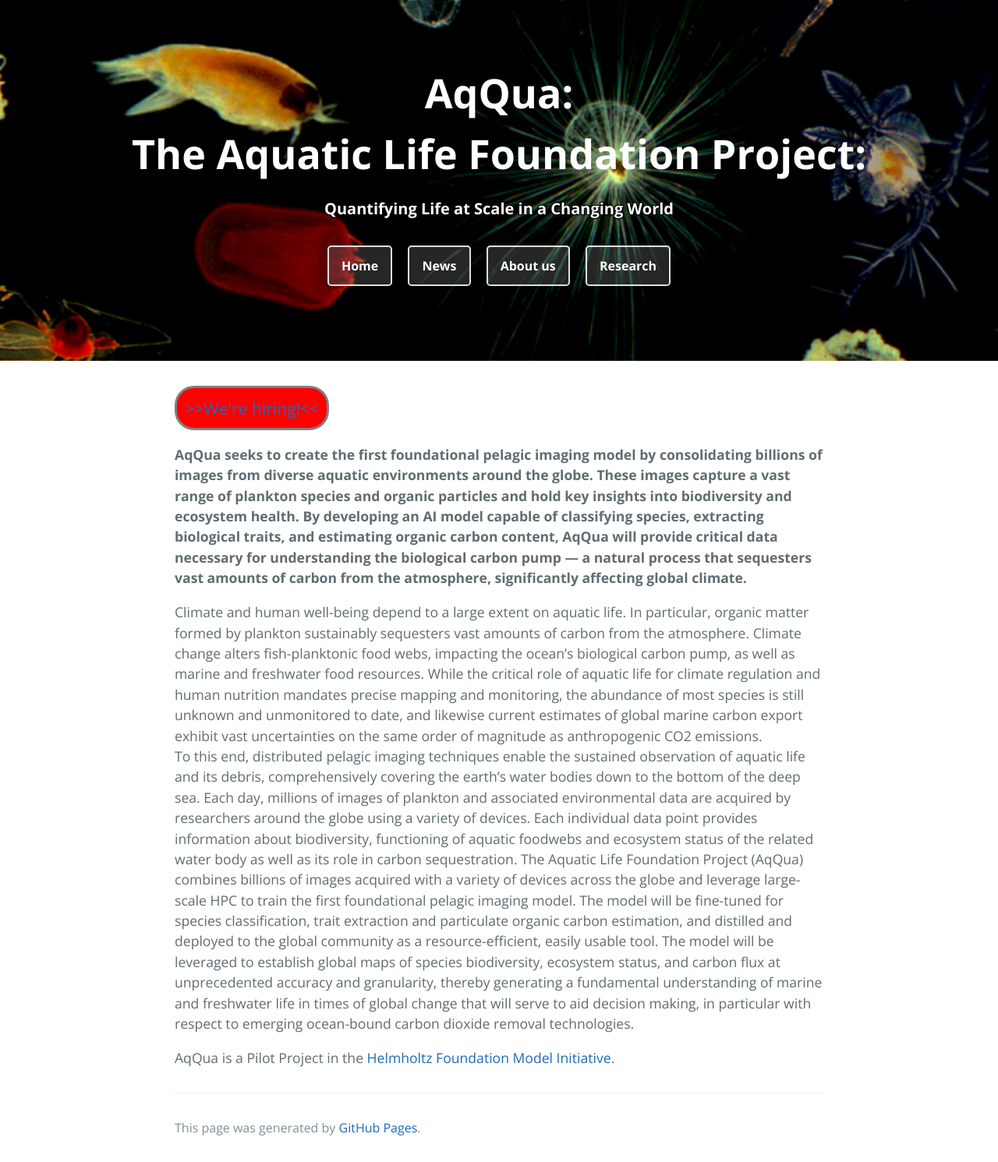
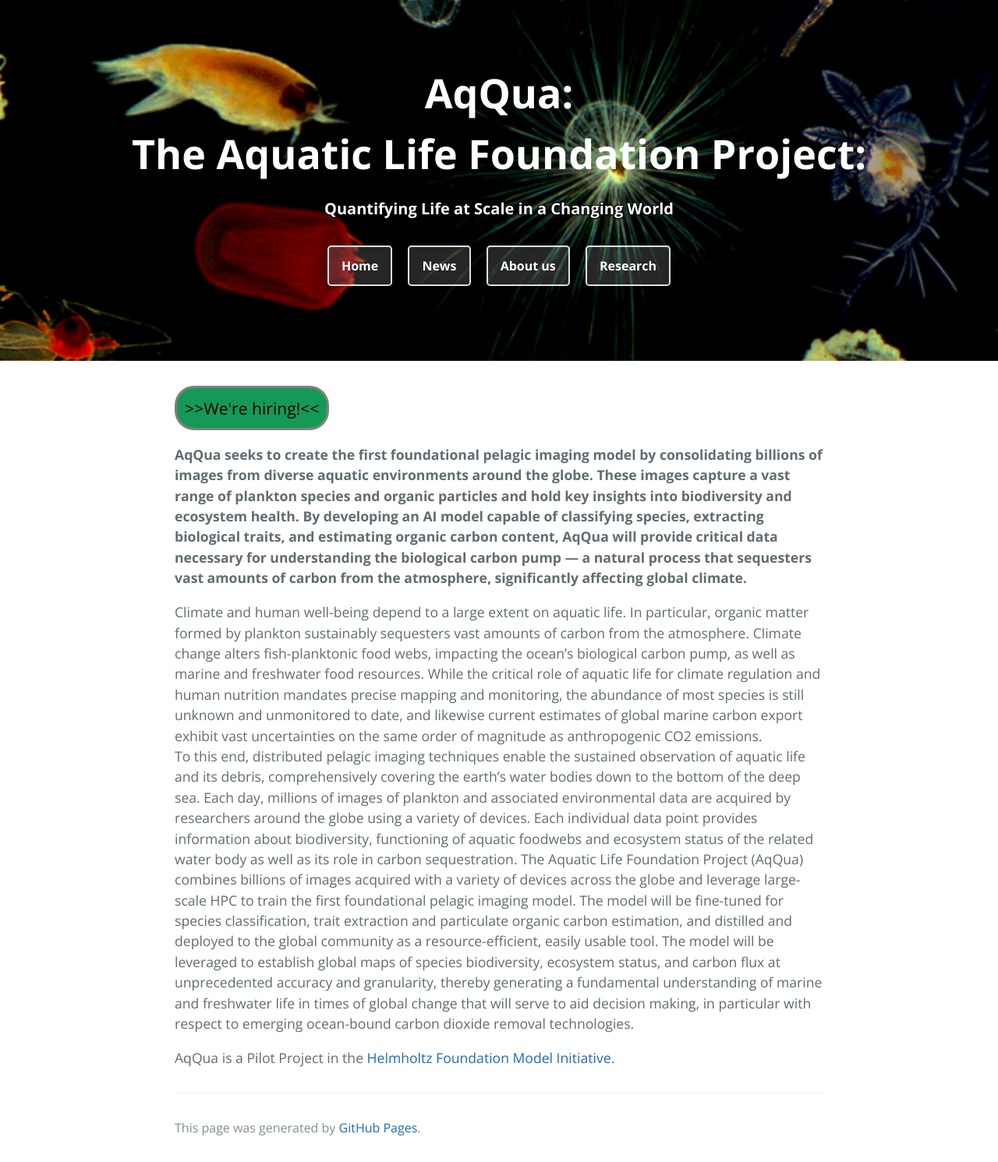
Before and after one commit to Kainmueller-Lab/aqqua, a Jekyll site: the page built from index.md, in a window 1280 px wide. Shown: the whole page at 78% size. Built offline with Jekyll 4.4.1, drawn with Linux system fonts in a browser that asks for light colours.

Commit message:
change hiring button color

```diff
--- a/_sass/jekyll-theme-cayman.scss
+++ b/_sass/jekyll-theme-cayman.scss
@@ -62,7 +62,7 @@
 }
 
 .hiring {
-    background-color: red;
+    background-color: #159957;
     width: fit-content;
     border-radius: 25px;
     border-color: gray;
@@ -70,6 +70,10 @@
     border-style: solid;
     padding: 10px;
     font-size: larger;
+    color: black;
+}
+
+.hiring a {
     color: black;
 }
 
```
